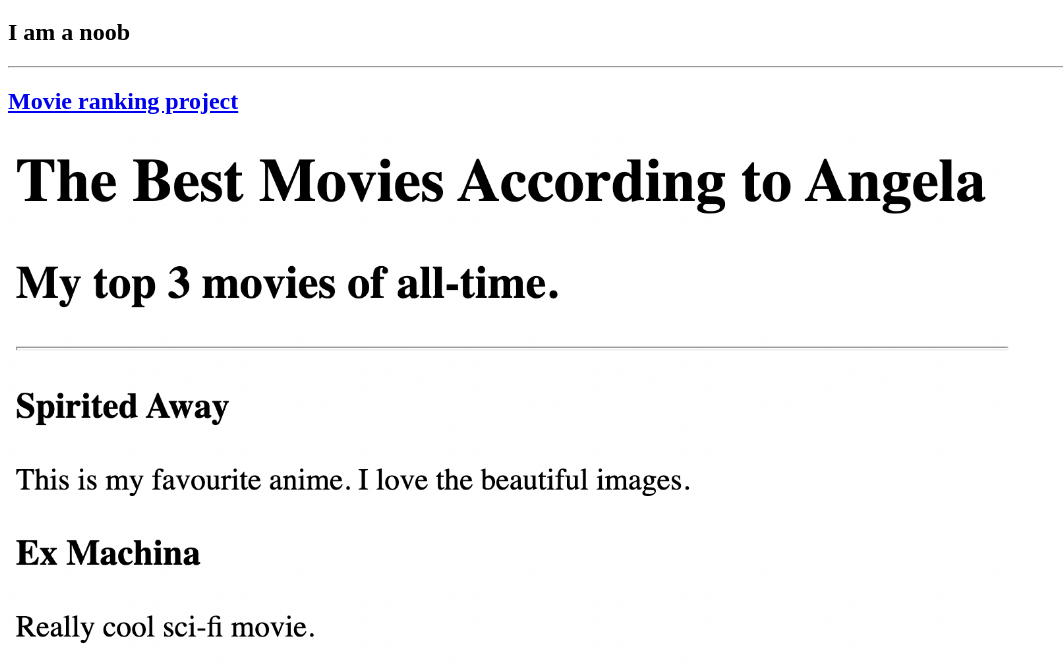
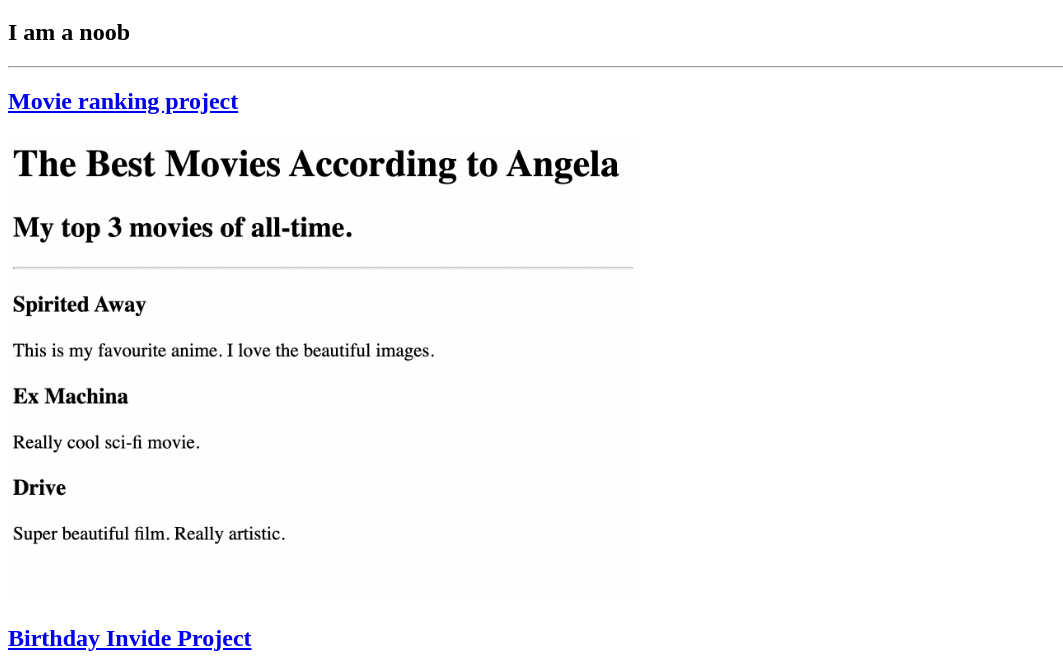
Before and after one commit to thantzawdev/zach.github.io, a plain HTML site: page index.html in a window 1280 px wide. Shown: the part 61-731 px from the top of the page, without its empty margins (0-1063 px from the left). Drawn offline with Linux system fonts and the light colour scheme.

Commit message:
Update index.html

```diff
--- a/index.html
+++ b/index.html
@@ -13,7 +13,7 @@
 
 <!-- TODO 4: Add titles/subtitles etc. -->
 <h2><a href="./public/movie-ranking.html"> Movie ranking project </a></h2>
-<img src="./assets/images/movie-ranking.png" height=80% width=80% alt="Movie ranking project" />
+<img src="./assets/images/movie-ranking.png" height=50% width=50% alt="Movie ranking project" />
 <!-- TODO 5: Add a link to the project pages -->
 <h2><a href="./public/birthday-invite.html"> Birthday Invide Project</a></h2>
 <img src="./assets/images/birthday-invite.png" height=80% width= 80% alt="Birthday Invite" />
```
